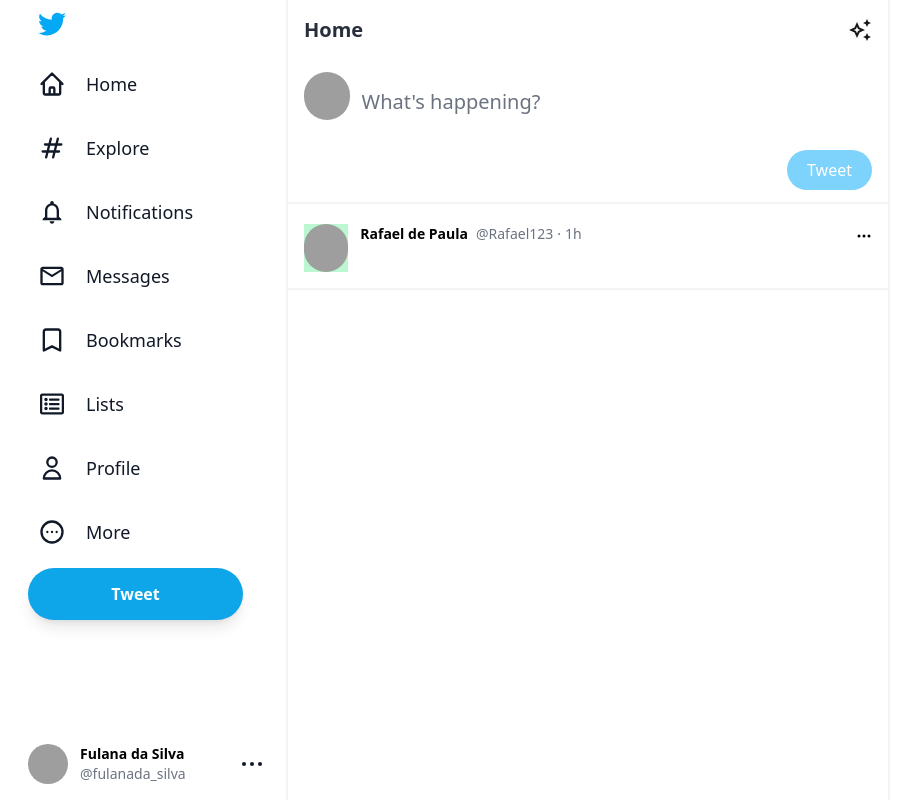
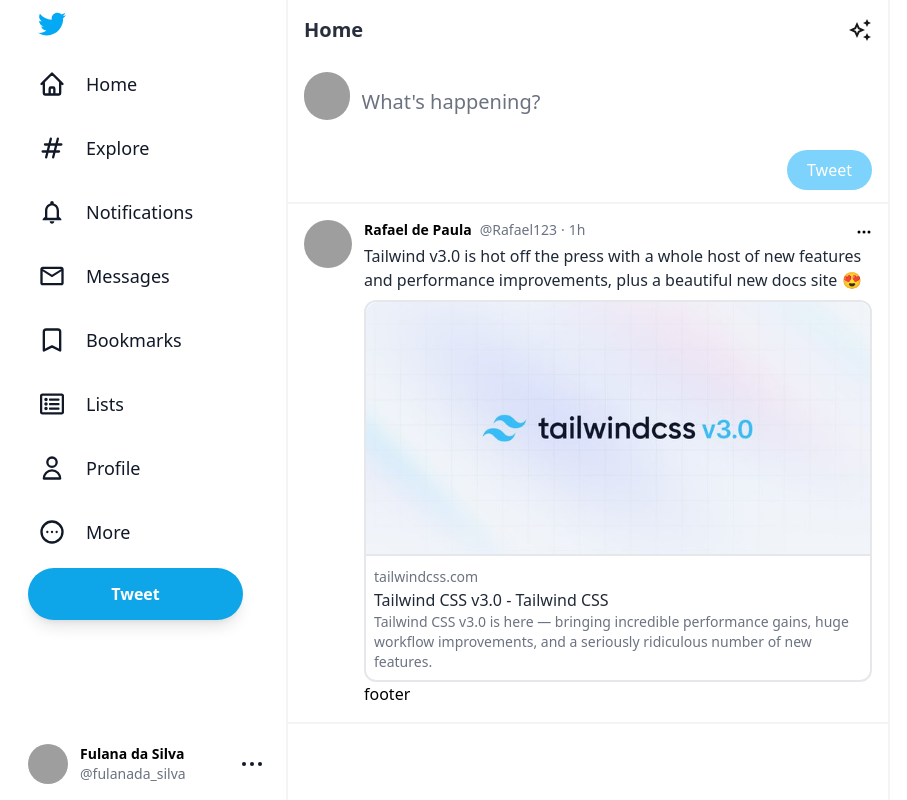
Before and after one commit to timabuntu/twitter, a React (Create React App) app: page / in a window 1280 px wide. Shown: the whole page, without its empty margins (0-907 px from the left). Built offline with nearby package versions, Linux system fonts and the light colour scheme; grey boxes are pictures that could not be loaded.

Commit message:
feat: main tweet created

```diff
--- a/src/components/Tweet/index.jsx
+++ b/src/components/Tweet/index.jsx
@@ -1,32 +1,62 @@
 import { IoEllipsisHorizontalSharp as IEtc } from 'react-icons/io5';
+import PostImg from '../../assets/images/tailwind_3.jpeg';
+
 const Tweet = () => {
   return (
-    <section className="p-4 mt-1 border-b-2 border-gray-100 cursor-pointer hover:bg-gray-100">
-      <article>
-        <section className="flex">
-          <div className="flex bg-green-200">
+    <article className="p-4 flex border-b-2 w-[600px] border-gray-100 cursor-pointer hover:bg-gray-100">
       <img
         className="w-12 h-12 rounded-full"
         src="https://randomuser.me/api/portraits/men/26.jpg"
         alt="user-profile"
       />
-          </div>
 
-          <div className="flex justify-between w-full">
-            <div className="flex-1">
-              <div className="flex ml-3">
+      <section className="flex-col ml-3">
+        <header className="flex justify-between">
+          <div className="flex">
             <h1 className="text-sm font-bold">Rafael de Paula</h1>
             <p className="flex ml-2 text-sm text-gray-500">
               @Rafael123 <span className="ml-1 -mt-1">.</span>
               <span className="ml-1">1h</span>
             </p>
           </div>
+          <IEtc className="mt-1" />
+        </header>
+
+        <div className="flex flex-col mt-1">
+          <h2 className="text-gray-800">
+            Tailwind v3.0 is hot off the press with a whole host of new features
+            and performance improvements, plus a beautiful new docs site 😍
+          </h2>
+          <div className="mt-2 border-2 border-gray-200 rounded-xl">
+            <img
+              src={PostImg}
+              className="rounded-t-xl border-b-2 border-gray-200 "
+              alt="Tailwind 3.0"
+            />
+            <div className="p-2">
+              <a
+                href="https://tailwindcss.com/"
+                className="text-sm text-gray-500"
+              >
+                tailwindcss.com
+              </a>
+              <h3 className="text-gray-800">
+                Tailwind CSS v3.0 - Tailwind CSS
+              </h3>
+              <p className="text-sm text-gray-500">
+                Tailwind CSS v3.0 is here — bringing incredible performance
+                gains, huge workflow improvements, and a seriously ridiculous
+                number of new features.
+              </p>
             </div>
-            <IEtc className="mt-1" />
           </div>
+        </div>
+
+        <footer>
+          <h1>footer</h1>
+        </footer>
       </section>
     </article>
-    </section>
   );
 };
 export default Tweet;
```
Also changed, not shown: src/assets/images/tailwind_3.jpeg (added). Lines whose indentation alone changed are shown as unchanged.
